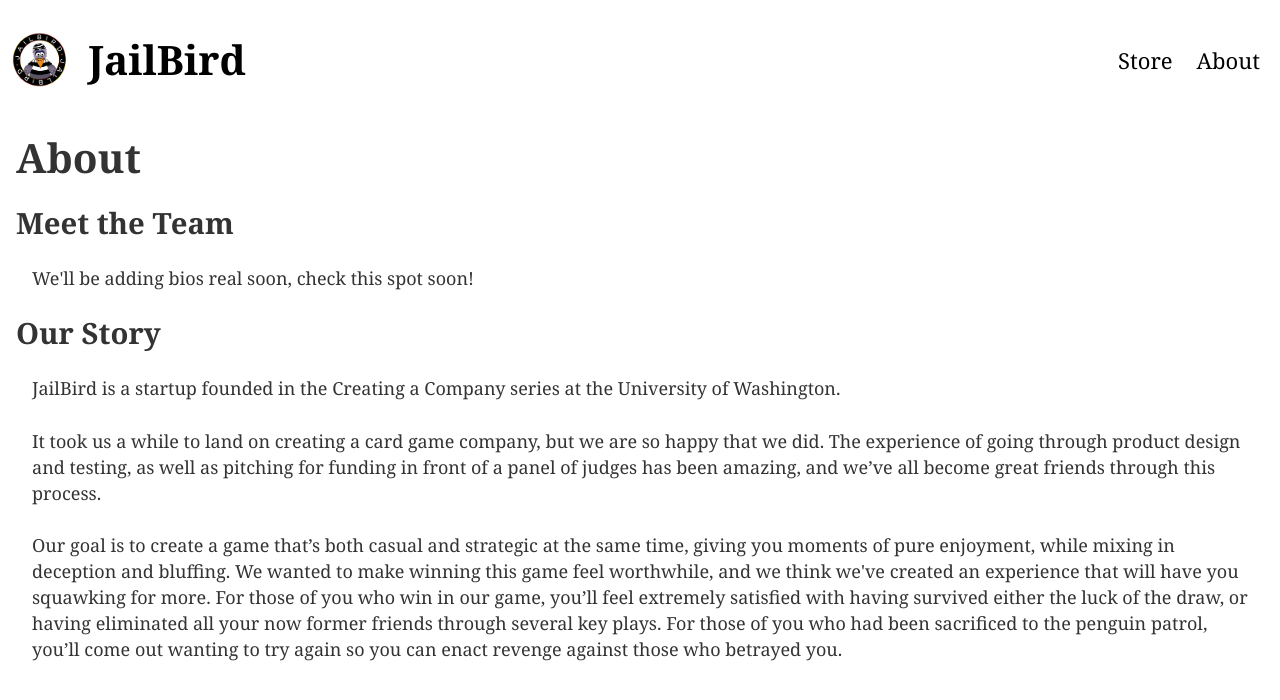
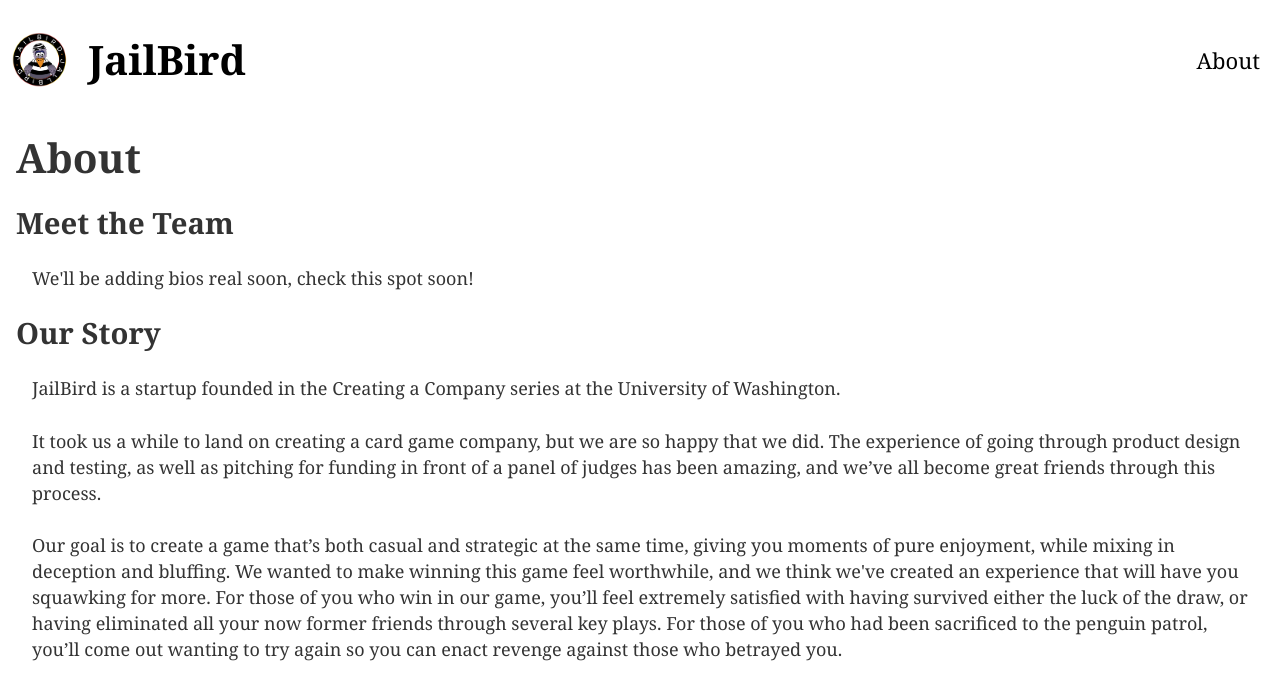
Before and after one commit to Zarkoix/JailBirdGame, a Gatsby site: page /about in a window 1280 px wide. Built offline with nearby package versions, Linux system fonts and the light colour scheme; Gatsby itself is replaced by a stand-in of ours.

Commit message:
remove store link

```diff
--- a/src/components/footer/index.js
+++ b/src/components/footer/index.js
@@ -4,11 +4,11 @@ import { Link } from "gatsby"
 import "./footer.css"
 
 const links = [
-  {
-    link: "https://store.jailbirdgame.com",
-    desc: "Store",
-    external: true,
-  },
+  // {
+  //   link: "https://store.jailbirdgame.com",
+  //   desc: "Store",
+  //   external: true,
+  // },
   {
     link: "/about",
     desc: "About",
--- a/src/components/header.js
+++ b/src/components/header.js
@@ -34,9 +34,6 @@ const Header = () => {
       </Link>
 
       <div className="header__links">
-        <a className="header__link" href="https://store.jailbirdgame.com">
-          Store
-        </a>
         <Link className="header__link" to="about">
           About
         </Link>
```
